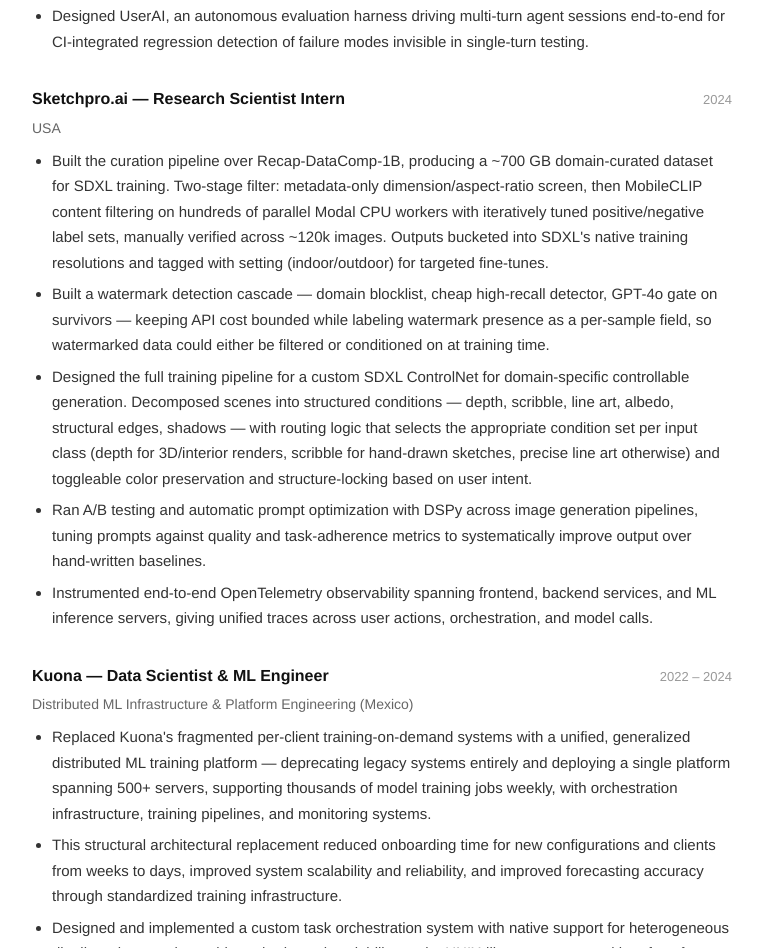
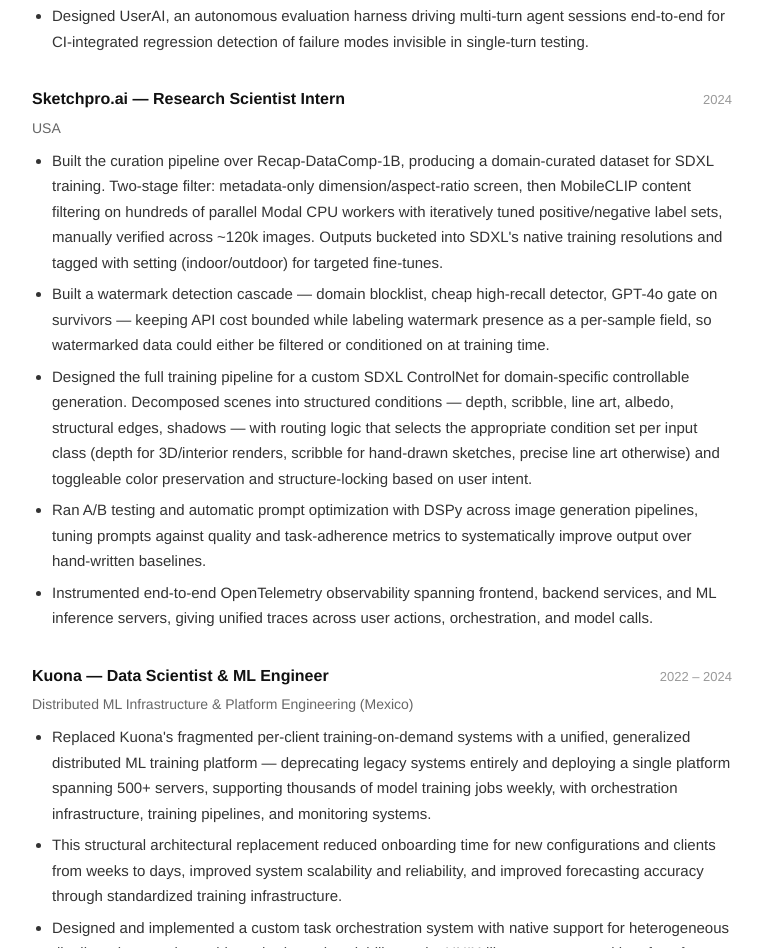
Before and after one commit to Mgczacki/Mgczacki.github.io, a plain HTML site: page cv.html in a window 1280 px wide. Shown: the part 4467-5415 px from the top of the page, without its empty margins (258-1021 px from the left). Drawn offline with Linux system fonts and the light colour scheme.

Commit message:
Wrong detail removed

```diff
--- a/cv.html
+++ b/cv.html
@@ -637,7 +637,7 @@
                     <div class="timeline-subtitle">USA</div>
                     <div class="timeline-body">
                         <ul>
-                            <li>Built the curation pipeline over Recap-DataComp-1B, producing a ~700 GB domain-curated dataset for SDXL training. Two-stage filter: metadata-only dimension/aspect-ratio screen, then MobileCLIP content filtering on hundreds of parallel Modal CPU workers with iteratively tuned positive/negative label sets, manually verified across ~120k images. Outputs bucketed into SDXL's native training resolutions and tagged with setting (indoor/outdoor) for targeted fine-tunes.</li>
+                            <li>Built the curation pipeline over Recap-DataComp-1B, producing a domain-curated dataset for SDXL training. Two-stage filter: metadata-only dimension/aspect-ratio screen, then MobileCLIP content filtering on hundreds of parallel Modal CPU workers with iteratively tuned positive/negative label sets, manually verified across ~120k images. Outputs bucketed into SDXL's native training resolutions and tagged with setting (indoor/outdoor) for targeted fine-tunes.</li>
                             <li>Built a watermark detection cascade &mdash; domain blocklist, cheap high-recall detector, GPT-4o gate on survivors &mdash; keeping API cost bounded while labeling watermark presence as a per-sample field, so watermarked data could either be filtered or conditioned on at training time.</li>
                             <li>Designed the full training pipeline for a custom SDXL ControlNet for domain-specific controllable generation. Decomposed scenes into structured conditions &mdash; depth, scribble, line art, albedo, structural edges, shadows &mdash; with routing logic that selects the appropriate condition set per input class (depth for 3D/interior renders, scribble for hand-drawn sketches, precise line art otherwise) and toggleable color preservation and structure-locking based on user intent.</li>
                             <li>Ran A/B testing and automatic prompt optimization with DSPy across image generation pipelines, tuning prompts against quality and task-adherence metrics to systematically improve output over hand-written baselines.</li>
```
